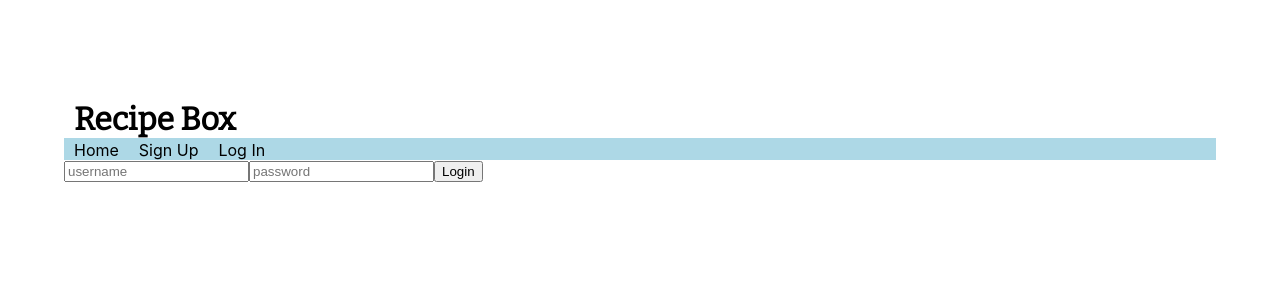
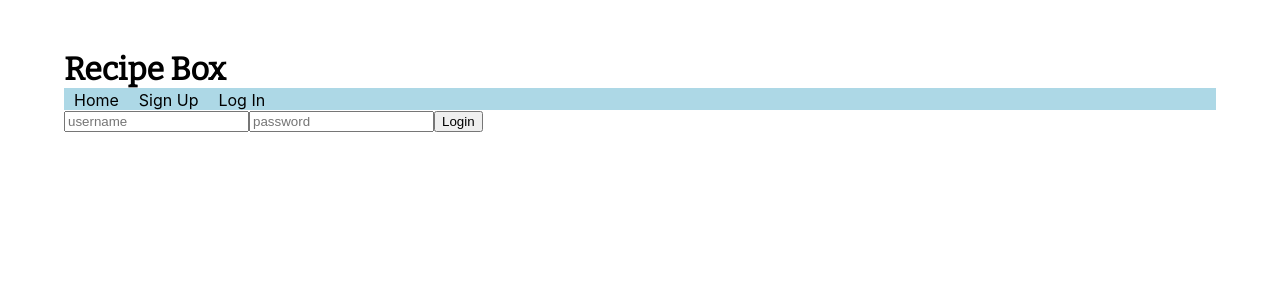
Before and after one commit to DGMarkel/recipe-box-client, a React (Create React App) app: page /login in a window 1280 px wide. Shown: the top 300 px of the page. Built offline with nearby package versions, Linux system fonts and the light colour scheme.

Commit message:
add styling to nav

```diff
--- a/src/App.css
+++ b/src/App.css
@@ -3,13 +3,12 @@
 } */
 
 .App {
-  margin: 100px auto;
+  margin: 50px auto;
   max-width: 90%;
 }
 
 .App #mainLogo h1 {
   margin-bottom: 0;
-  margin-left: 10px;
 }
 
 .nav {
```
